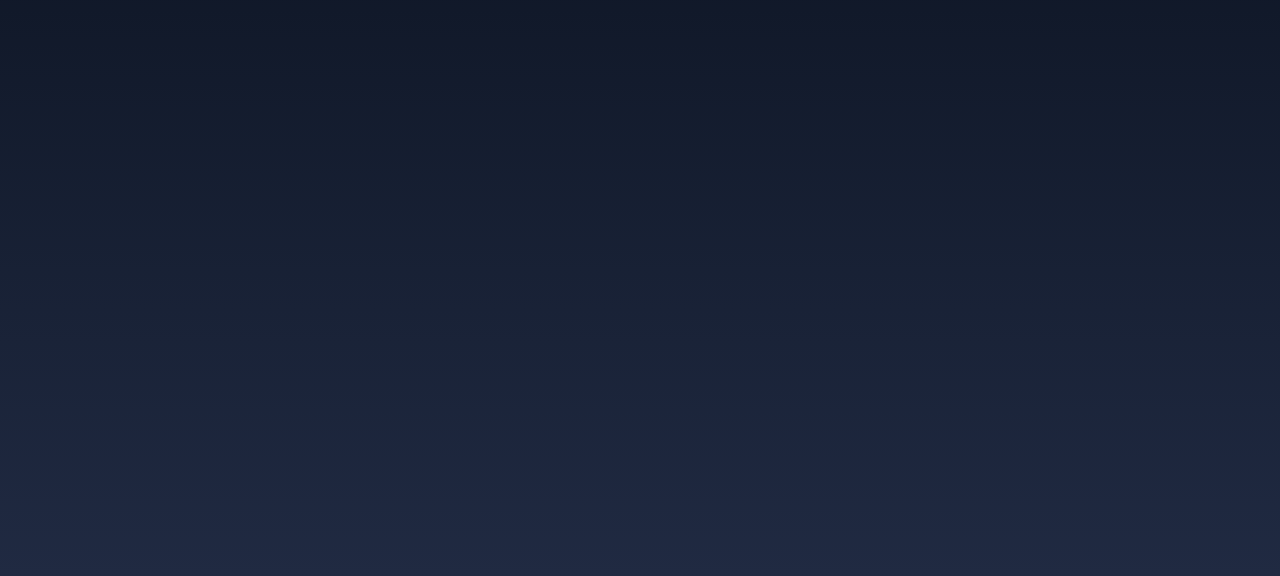
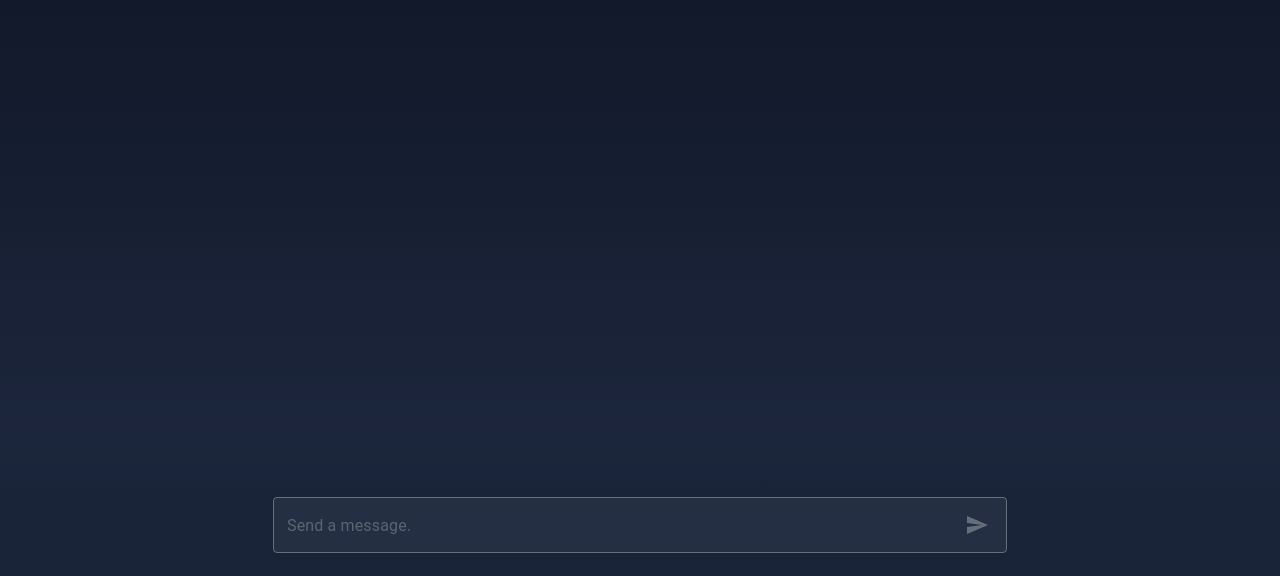
Before and after one commit to vercel/modelfusion, a Next.js app in the folder examples/ai-chat-next-js/: page / in a window 1280 px wide. Shown: the part 224-800 px from the top of the page. Built offline with nearby package versions, Linux system fonts and the light colour scheme.

Commit message:
Add message input.

```diff
--- /dev/null
+++ b/examples/ai-chat-next-js/src/component/ChatMessageInput.tsx
@@ -0,0 +1,80 @@
+import SendIcon from "@mui/icons-material/Send";
+import { IconButton, InputAdornment, TextField } from "@mui/material";
+import { useState } from "react";
+
+export const ChatMessageInput: React.FC<{
+  disabled?: boolean;
+  onSend: (message: string) => void;
+}> = ({ disabled, onSend }) => {
+  const [content, setContent] = useState<string>("");
+
+  const handleSend = () => {
+    if (content == null || content.length === 0) {
+      return;
+    }
+
+    onSend(content);
+    setContent("");
+  };
+
+  const handleKeyDown = (event: React.KeyboardEvent<HTMLDivElement>) => {
+    if (event.key === "Enter") {
+      handleSend();
+    }
+  };
+
+  return (
+    <div
+      style={{
+        position: "absolute",
+        bottom: 0,
+        height: "160px",
+        width: "100%",
+        backgroundImage:
+          "linear-gradient(to bottom, transparent, #1A2439, #1A2439)",
+      }}
+    >
+      <div
+        style={{
+          maxWidth: "768px",
+          position: "relative",
+          margin: "0 auto",
+          bottom: "-80px",
+        }}
+      >
+        <div
+          style={{
+            display: "flex",
+            flexDirection: "row",
+            marginLeft: "16px",
+            marginRight: "16px",
+            backgroundColor: "rgba(255, 255, 255, .05)",
+            boxShadow: "rgba(0, 0, 0, 0) 0px 0px 5px 0px",
+            border: "1px solid rgba(17, 24, 39, 0.5)",
+            borderRadius: "6px",
+          }}
+        >
+          <TextField
+            placeholder={"Send a message."}
+            InputProps={{
+              endAdornment: (
+                <InputAdornment position="start">
+                  <IconButton disabled onClick={handleSend} edge="end">
+                    <SendIcon />
+                  </IconButton>
+                </InputAdornment>
+              ),
+            }}
+            disabled={disabled}
+            onKeyDown={handleKeyDown}
+            onChange={(event) => setContent(event.target.value)}
+            value={content}
+            sx={{
+              width: "100%",
+            }}
+          />
+        </div>
+      </div>
+    </div>
+  );
+};
--- a/examples/ai-chat-next-js/src/pages/index.tsx
+++ b/examples/ai-chat-next-js/src/pages/index.tsx
@@ -1,3 +1,4 @@
+import { ChatMessageInput } from "@/component/ChatMessageInput";
 import Head from "next/head";
 
 export default function Home() {
@@ -6,6 +7,12 @@ export default function Home() {
       <Head>
         <title>@lgrammel/ai-utils chat example</title>
       </Head>
+      <ChatMessageInput
+        disabled={true}
+        onSend={(message) => {
+          console.log(`onSend: ${message}`);
+        }}
+      />
     </>
   );
 }
```
